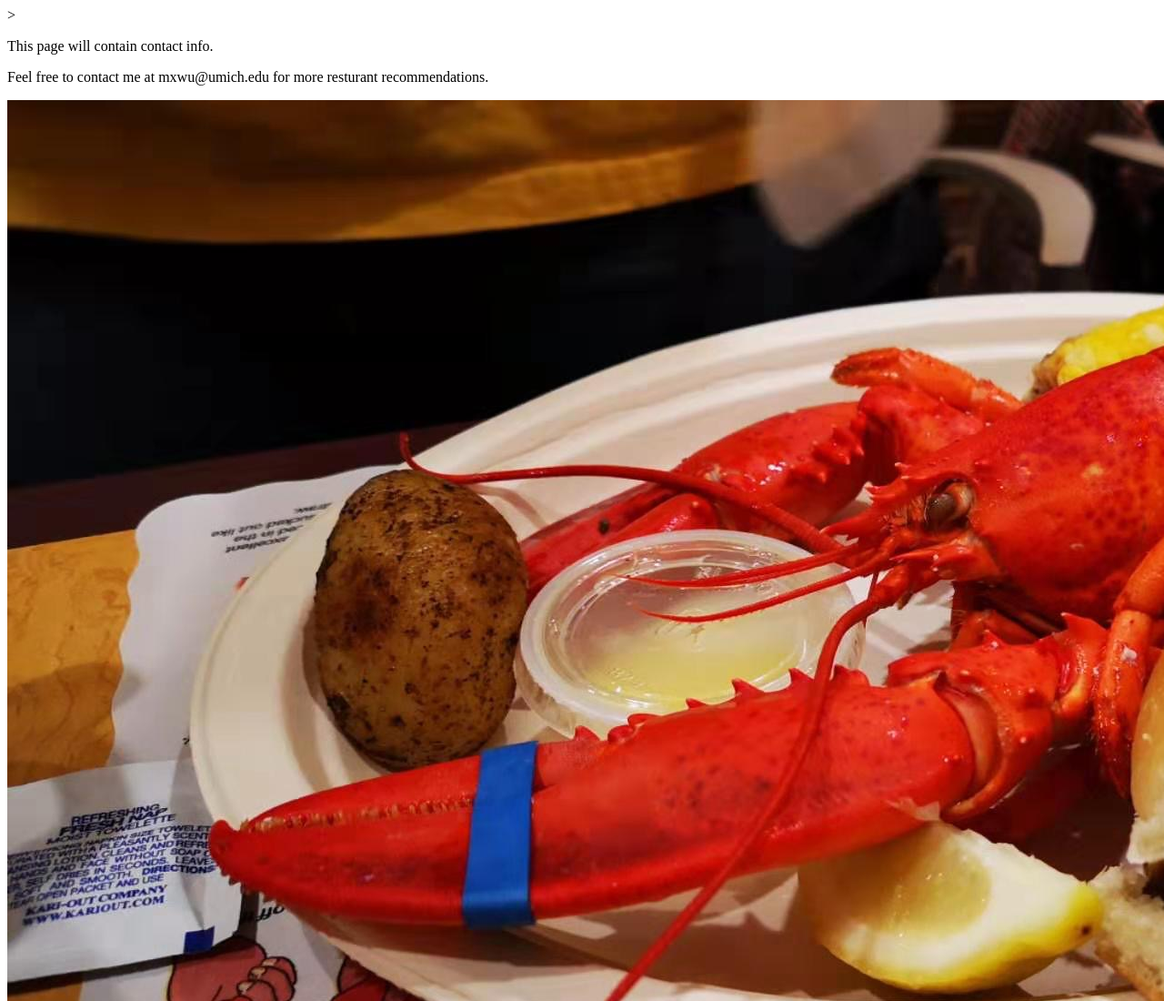
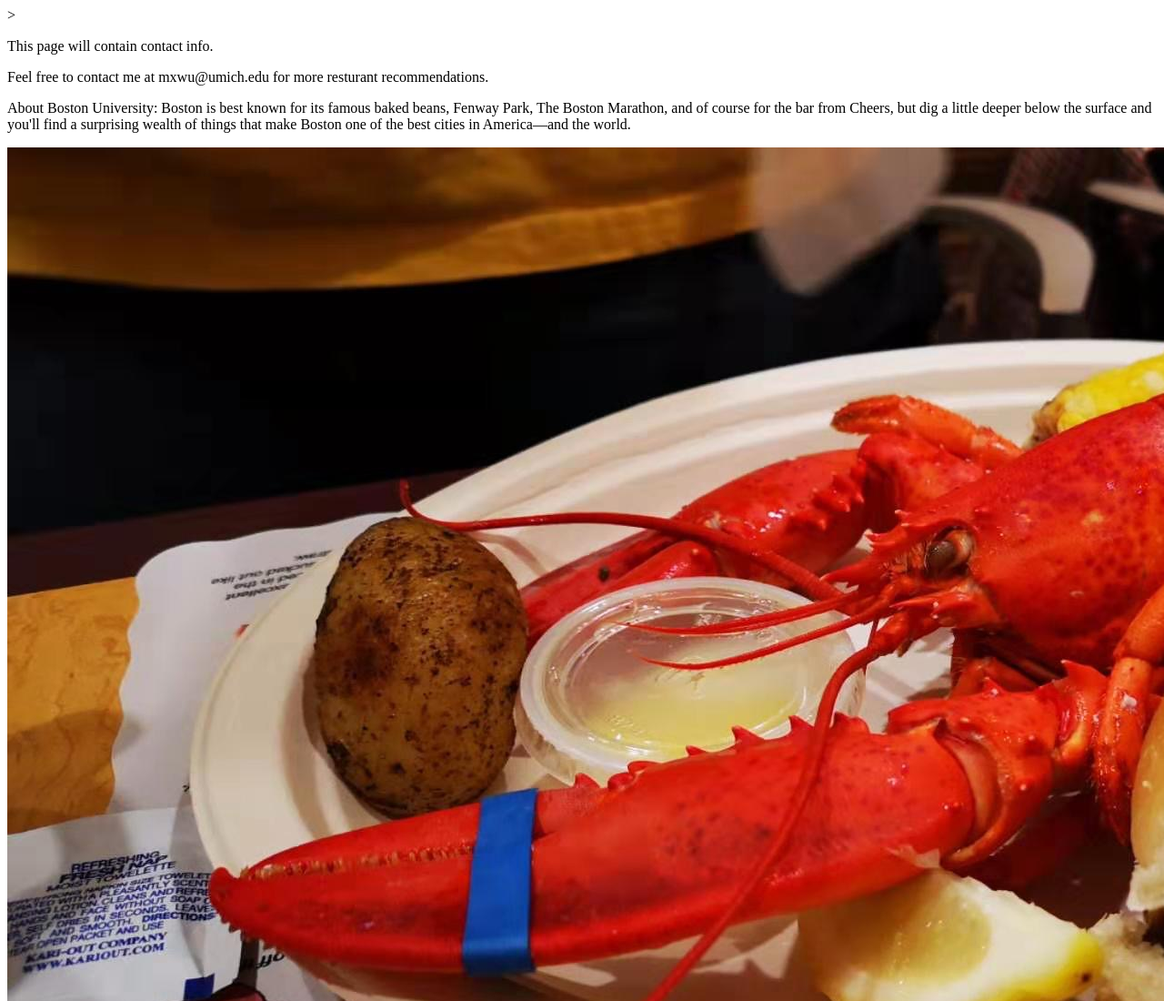
Before and after one commit to simxwu/portfolio_content, a plain HTML site: page contact.html in a window 1280 px wide. Shown: the top 1100 px of the page at 91% size. Drawn offline with Linux system fonts and the light colour scheme.

Commit message:
2nd_update

```diff
--- a/contact.html
+++ b/contact.html
@@ -16,6 +16,9 @@
         <p>
             Feel free to contact me at mxwu@umich.edu for more resturant recommendations.
         </p>
+        <p>
+            About Boston University: Boston is best known for its famous baked beans, Fenway Park, The Boston Marathon, and of course for the bar from Cheers, but dig a little deeper below the surface and you'll find a surprising wealth of things that make Boston one of the best cities in America—and the world.
+        </p>
         <img src="images/lobster.JPG" alt="BU Lobster">
         </main>
         <footer>
```
